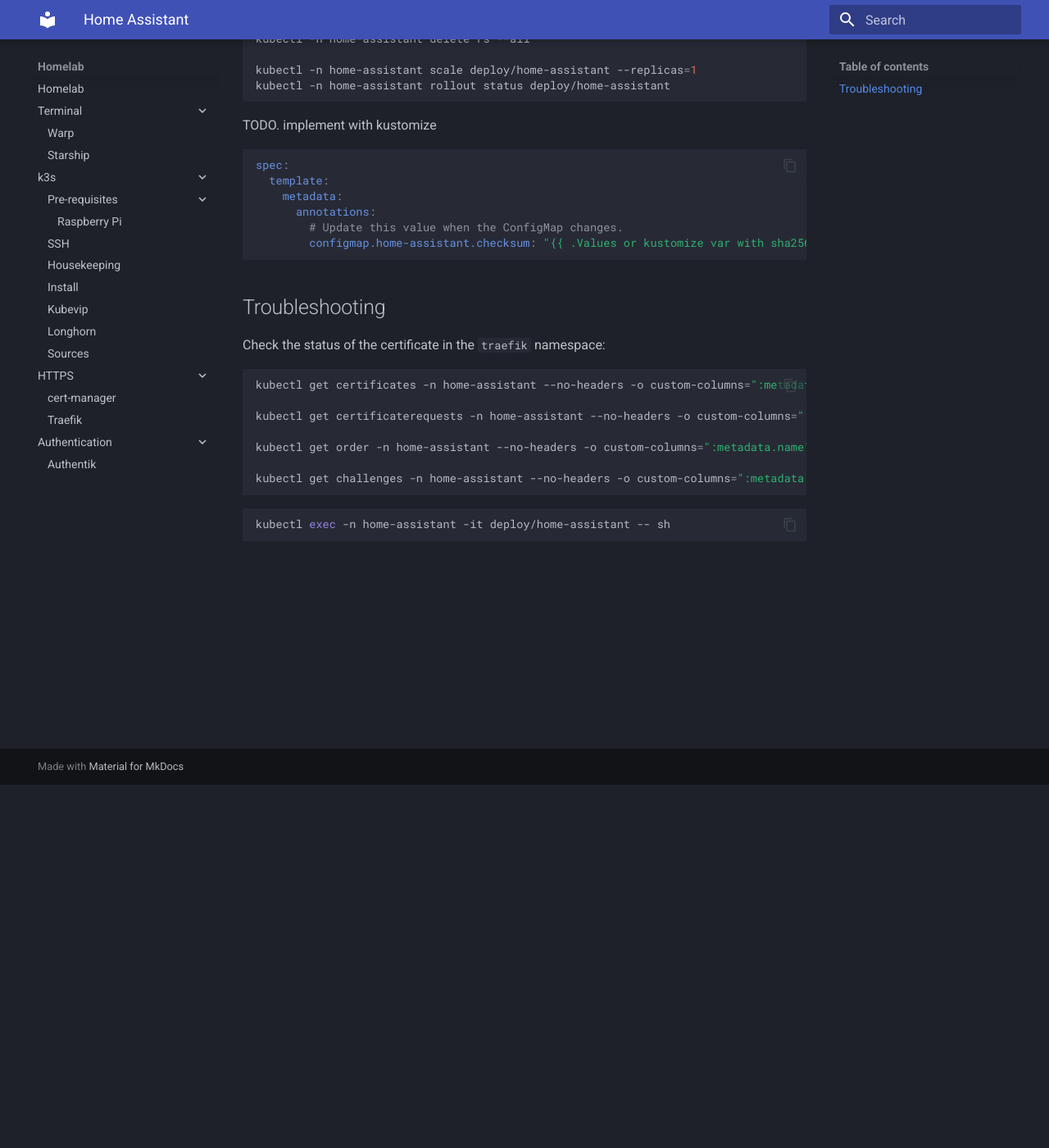
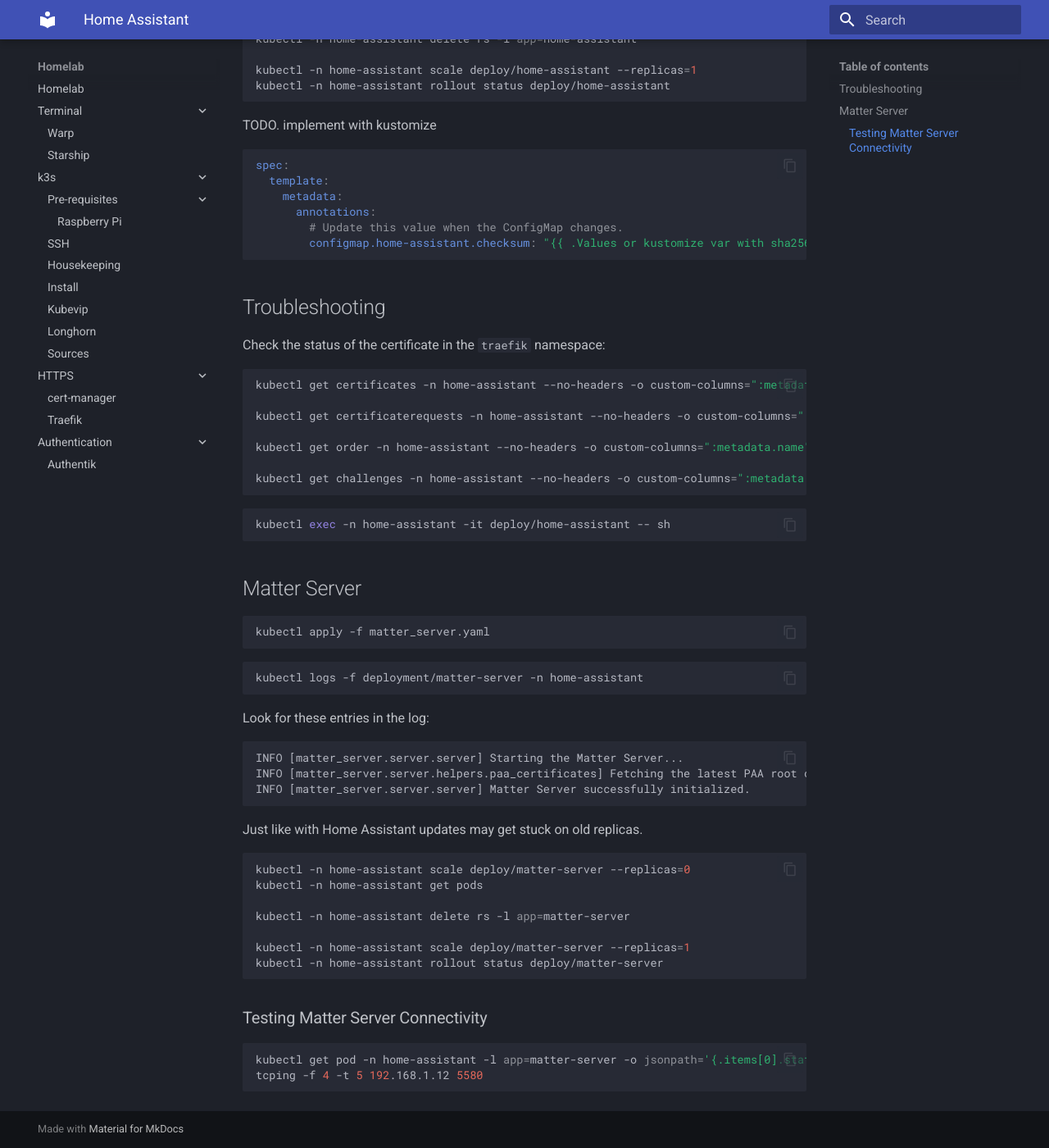
Before and after one commit to spaelling/homelab-pages, an MkDocs documentation site: the page built from docs/home_assistant/home_assistant.md, in a window 1280 px wide and 1400 px high, scrolled down 443 px. Shown: the whole window at 82% size. Built offline with MkDocs 1.6.1 and Material for MkDocs 9.7.7, drawn with Linux system fonts in a browser that asks for light colours.

Commit message:
docs: update Matter Server deployment instructions and troubleshooting steps

````diff
--- a/docs/home_assistant/home_assistant.md
+++ b/docs/home_assistant/home_assistant.md
@@ -18,7 +18,7 @@
 kubectl -n home-assistant scale deploy/home-assistant --replicas=0
 kubectl -n home-assistant get pods
 
-kubectl -n home-assistant delete rs --all
+kubectl -n home-assistant delete rs -l app=home-assistant
 
 kubectl -n home-assistant scale deploy/home-assistant --replicas=1
 kubectl -n home-assistant rollout status deploy/home-assistant
@@ -52,3 +52,40 @@
 ```bash
 kubectl exec -n home-assistant -it deploy/home-assistant -- sh
 ```
+
+## Matter Server
+
+```bash
+kubectl apply -f matter_server.yaml
+```
+
+```bash
+kubectl logs -f deployment/matter-server -n home-assistant
+```
+
+Look for these entries in the log:
+
+```text
+INFO [matter_server.server.server] Starting the Matter Server...
+INFO [matter_server.server.helpers.paa_certificates] Fetching the latest PAA root certificates...
+INFO [matter_server.server.server] Matter Server successfully initialized.
+```
+
+Just like with Home Assistant updates may get stuck on old replicas.
+
+```bash
+kubectl -n home-assistant scale deploy/matter-server --replicas=0
+kubectl -n home-assistant get pods
+
+kubectl -n home-assistant delete rs -l app=matter-server
+
+kubectl -n home-assistant scale deploy/matter-server --replicas=1
+kubectl -n home-assistant rollout status deploy/matter-server
+```
+
+### Testing Matter Server Connectivity
+
+```bash
+kubectl get pod -n home-assistant -l app=matter-server -o jsonpath='{.items[0].status.hostIP}'
+tcping -f 4 -t 5 192.168.1.12 5580
+```
````
